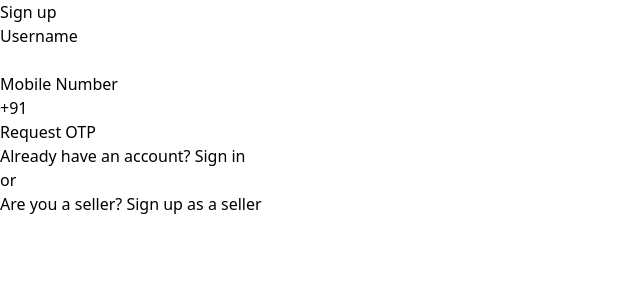
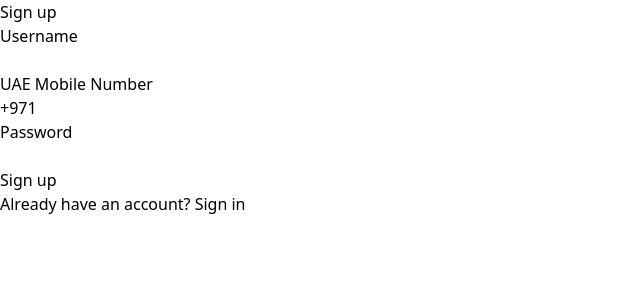
Before and after one commit to alishahal100/poomas-frontend, a React (Vite) app: page /user/signup in a window 1280 px wide. Shown: the top 300 px of the page, without its empty margins (0-640 px from the left). Built offline with nearby package versions, Linux system fonts and the light colour scheme.

Commit message:
UI Updates

```diff
--- a/src/Components/Banner.jsx
+++ b/src/Components/Banner.jsx
@@ -92,7 +92,7 @@ const Banner = () => {
         </div>
         <div className="grid grid-cols-2 lg:grid-cols-4 gap-5 lg:gap-24">
         {PRODUCT_CATEGORIES.map((category, index) => (
-          <div key={index} className=" shadow-md px-10 py-4 flex flex-col gap-5 cursor-pointer items-center justify-center" onClick={() => handleCategoryClick(category.value)}>
+          <div key={index} className=" shadow-md px-10 py-4 flex flex-col gap-5 cursor-pointer items-center justify-center" onClick={() => handleCategoryClick(category.label)}>
             <img src={category.img} alt={category.label} className=' w-auto h-20 lg:w-auto ' />
             <p className="text-md font-semibold mt-4">{category.label}</p>
           </div>
--- a/src/Components/Dashboard/AdminDashboard.jsx
+++ b/src/Components/Dashboard/AdminDashboard.jsx
@@ -223,6 +223,7 @@ const AdminDashboard = () => {
                     <th className="border border-white px-4 py-2">Product ID</th>
                     <th className="border border-white px-4 py-2">Created At</th>
                     <th className="border border-white px-4 py-2">Created By</th>
+                    <th className="border border-white px-4 py-2">Owner Mobile Number</th>
                     <th className="border border-white px-4 py-2">Verified</th>
                     <th className="border border-white px-4 py-2">Actions</th>
                   </tr>
@@ -233,6 +234,7 @@ const AdminDashboard = () => {
                       <td className="border border-white px-4 py-2">{product.name}</td>
                       <td className="border border-white px-4 py-2">{product._id}</td>
                       <td className="border border-white px-4 py-2">{product.createdAt}</td>
+                      <td className="border border-white px-4 py-2">{product.createdBy}</td>
                       <td className="border border-white px-4 py-2">{product.createdBy}</td>
                       {
                         product.isApproved === true ? <td className="border border-white px-4 py-2">Yes</td> : <td className="border border-white px-4 py-2">No</td>
--- a/src/Components/Products.jsx
+++ b/src/Components/Products.jsx
@@ -16,6 +16,7 @@ const ProductPage = ({ location }) => {
   const [selectedFeatures, setSelectedFeatures] = useState({});
   const [allCategories, setAllCategories] = useState([]);
   const [allCities, setAllCities] = useState([]);
+  const [loading, setLoading] = useState(false);
   const [allPriceRanges, setAllPriceRanges] = useState([]);
   const query = new URLSearchParams(location.search).get("query");
   const navigate = useNavigate()
@@ -35,6 +36,8 @@ const ProductPage = ({ location }) => {
         console.log("video", products.map((video) => video.videos));
       } catch (error) {
         console.error("Error fetching products:", error);
+      }finally {
+        setLoading(false); // Set loading to false when data fetching is complete
       }
     };
 
--- a/src/Components/auth/Login.jsx
+++ b/src/Components/auth/Login.jsx
@@ -3,7 +3,7 @@ import Axios from 'axios';
 import { jwtDecode } from "jwt-decode";
 
 const LoginForm = () => {
-  const [mobileNumber, setMobileNumber] = useState('+91');
+  const [mobileNumber, setMobileNumber] = useState('+971');
     const [password, setPassword] = useState('');
     const [role, setRole] = useState('');
 
@@ -18,16 +18,22 @@ const LoginForm = () => {
                 setRole(userRole);
                 localStorage.setItem('token', token);
                 localStorage.setItem('role', userRole);
-                if (userRole === 'admin') {
-                    window.location.href = '/';
-                } else if (userRole === 'seller') {
+                if (userRole === 'admin' || userRole === 'seller') {
                     window.location.href = '/';
                 }
             } else {
                 console.error('Login failed: Response data is undefined');
             }
         } catch (error) {
-            console.error('Login failed:', error.message);
+            if (error.response) {
+                if (error.response.status === 404) {
+                    alert("Invalid mobile number or password");
+                } else {
+                    alert("An error occurred during login. Please try again.");
+                }
+            } else {
+                console.error('Login failed:', error.message);
+            }
         }
     };
 
--- a/src/Components/auth/user/Signup.jsx
+++ b/src/Components/auth/user/Signup.jsx
@@ -1,43 +1,20 @@
-import React, { useState, useEffect } from 'react';
+import React, { useState } from 'react';
 import Axios from 'axios';
 
 const UserSignup = () => {
     const [username, setUsername] = useState('');
     const [password, setPassword] = useState('');
-    const [mobileNumber, setMobileNumber] = useState('+91');
-    const [otp, setOtp] = useState('');
-    const [otpRequested, setOtpRequested] = useState(false);
-
-    const sendOtp = async () => {
-        try {
-            // Send OTP via SMS using Twilio API
-            await Axios.post(`${import.meta.env.VITE_REACT_APP_API_ENDPOINT}/send-otp`, {
-                mobileNumber,
-            });
-
-            setOtpRequested(true);
-            alert("OTP sent successfully");
-        } catch (err) {
-            console.error("Error sending OTP:", err);
-            alert("Failed to send OTP");
-        }
-    };
+    const [mobileNumber, setMobileNumber] = useState('+971');
 
     const handleSubmit = async (e) => {
         e.preventDefault();
         try {
-            // Verify OTP
-            await Axios.post(`${import.meta.env.VITE_REACT_APP_API_ENDPOINT}/auth/verify-otp`, {
-                otp,
-                mobileNumber
-            });
-
             // Signup
             await Axios.post(`${import.meta.env.VITE_REACT_APP_API_ENDPOINT}/auth/signup`, {
                 username,
                 password,
                 mobileNumber,
-                role: 'user'
+                role: 'seller'
             });
             alert("Sign up success");
             window.location.href = "/signin";
@@ -77,7 +54,7 @@ const UserSignup = () => {
 
                     <div>
                         <label htmlFor="mobileNumber" className="block text-sm font-medium leading-6 text-gray-900">
-                            Mobile Number
+                            UAE Mobile Number
                         </label>
                         <div className="mt-2 flex items-center">
                             <input
@@ -88,38 +65,6 @@ const UserSignup = () => {
                                 required
                                 value={mobileNumber}
                                 onChange={(e) => setMobileNumber(e.target.value)}
-                                className="block w-full rounded-md border-0 py-1.5 text-gray-900 shadow-sm ring-1 ring-inset ring-gray-300 placeholder:text-gray-400 focus:ring-2 focus:ring-inset focus:ring-indigo-600 sm:text-sm sm:leading-6"
-                            />
-                        </div>
-                    </div>
-
-                    {!otpRequested && (
-                        <div>
-                            <button
-                                type="button"
-                                onClick={sendOtp}
-                                className="flex w-full justify-center rounded-md bg-indigo-600 px-3 py-1.5 text-sm font-semibold leading-6 text-white shadow-sm hover:bg-indigo-500 focus-visible:outline focus-visible:outline-2 focus-visible:outline-offset-2 focus-visible:outline-indigo-600"
-                            >
-                                Request OTP
-                            </button>
-                        </div>
-                    )}
-
-                    {otpRequested && (
-                        <>
-                            <div>
-                                <label htmlFor="otp" className="block text-sm font-medium leading-6 text-gray-900">
-                                    OTP
-                                </label>
-                                <div className="mt-2">
-                                    <input
-                                        id="otp"
-                                        name="otp"
-                                        type="text"
-                                        autoComplete="otp"
-                                        required
-                                        value={otp}
-                                        onChange={(e) => setOtp(e.target.value)}
                                 className="block w-full rounded-md border-0 py-1.5 text-gray-900 shadow-sm ring-1 ring-inset ring-gray-300 placeholder:text-gray-400 focus:ring-2 focus:ring-inset focus:ring-indigo-600 sm:text-sm sm:leading-6"
                             />
                         </div>
@@ -151,8 +96,6 @@ const UserSignup = () => {
                             Sign up
                         </button>
                     </div>
-                        </>
-                    )}
                 </form>
 
                 <p className="mt-10 text-center text-sm text-gray-500">
@@ -161,14 +104,6 @@ const UserSignup = () => {
                         Sign in
                     </a>
                 </p>
-                <h4 className='text-center'>or</h4>
-                <p className="mt-3 text-center text-sm text-gray-500">
-                    Are you a seller?{' '}
-                    <a href="/seller/signup" className="font-semibold leading-6 text-indigo-600 hover:text-indigo-500">
-                        Sign up as a seller
-                    </a>
-                </p>
-
             </div>
         </div>
     );
```
Also changed, not shown: src/Components/Dashboard/SellerDashboard.jsx (+17 -5 lines), src/Components/Filter.jsx (+19 -3 lines). Lines whose indentation alone changed are shown as unchanged.
